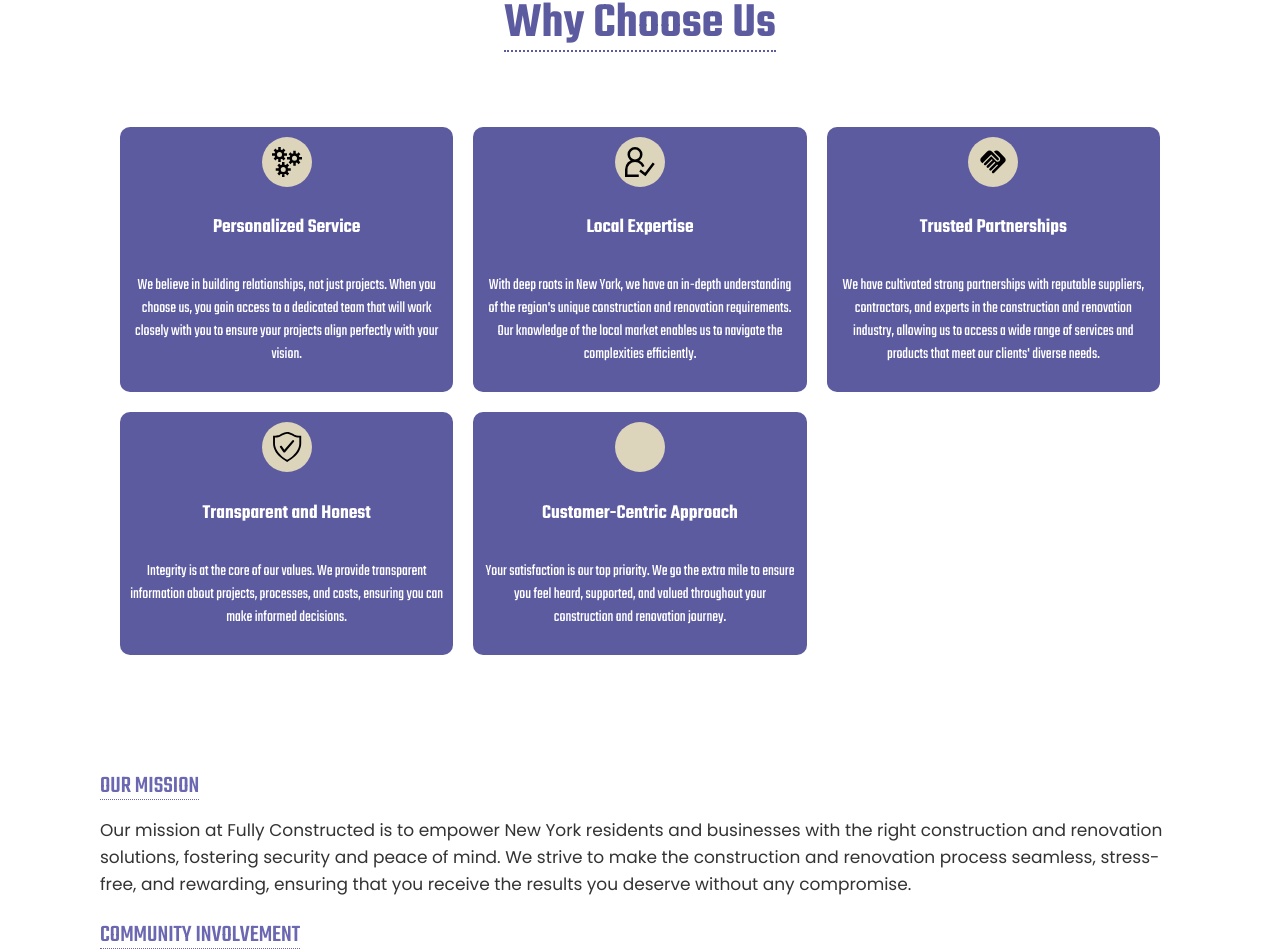
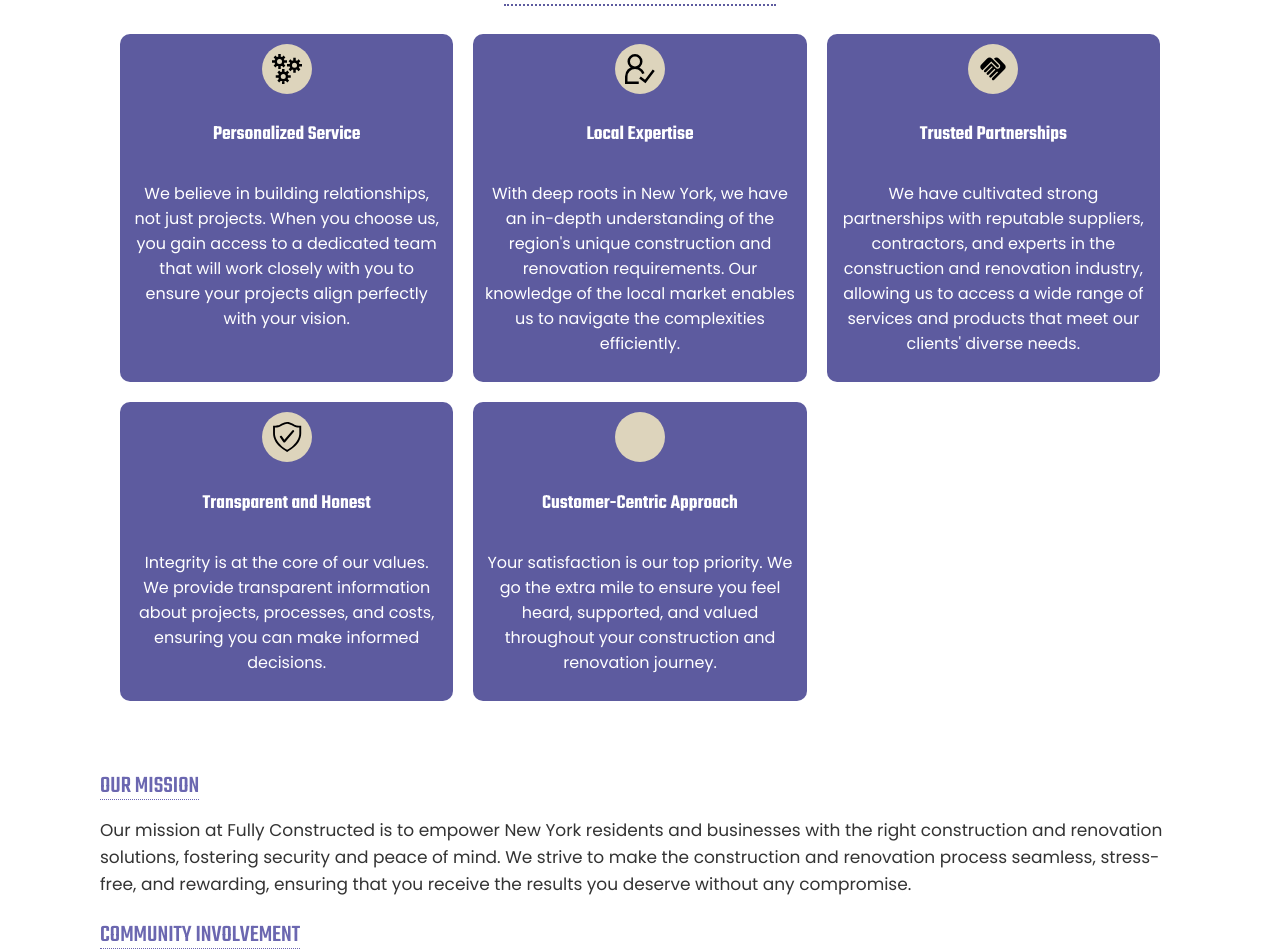
Before and after one commit to Wahaj-Ali/construction-web, a React (Create React App) app: page /about_us in a window 1280 px wide. Shown: the part 886-1838 px from the top of the page. Built offline with nearby package versions, Linux system fonts and the light colour scheme; some icons are missing.

Commit message:
Update AbWCU.css

```diff
--- a/src/Components/AbtWCU/AbWCU.css
+++ b/src/Components/AbtWCU/AbWCU.css
@@ -64,6 +64,7 @@
   .wcuListItem p {
     font-size: 16px;
     text-align: center;
+    font-family: 'Poppins', sans-serif;
   }
 
   .icon {
```
